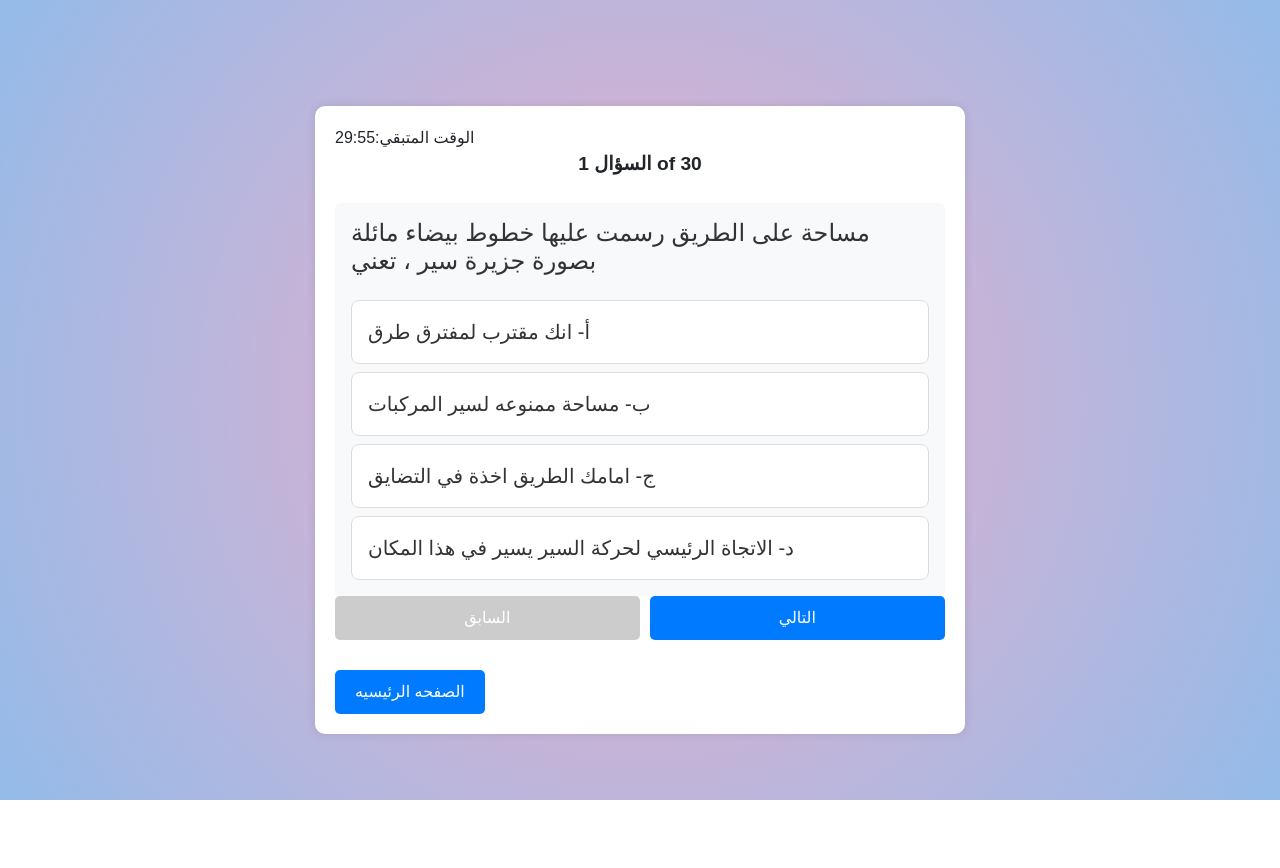
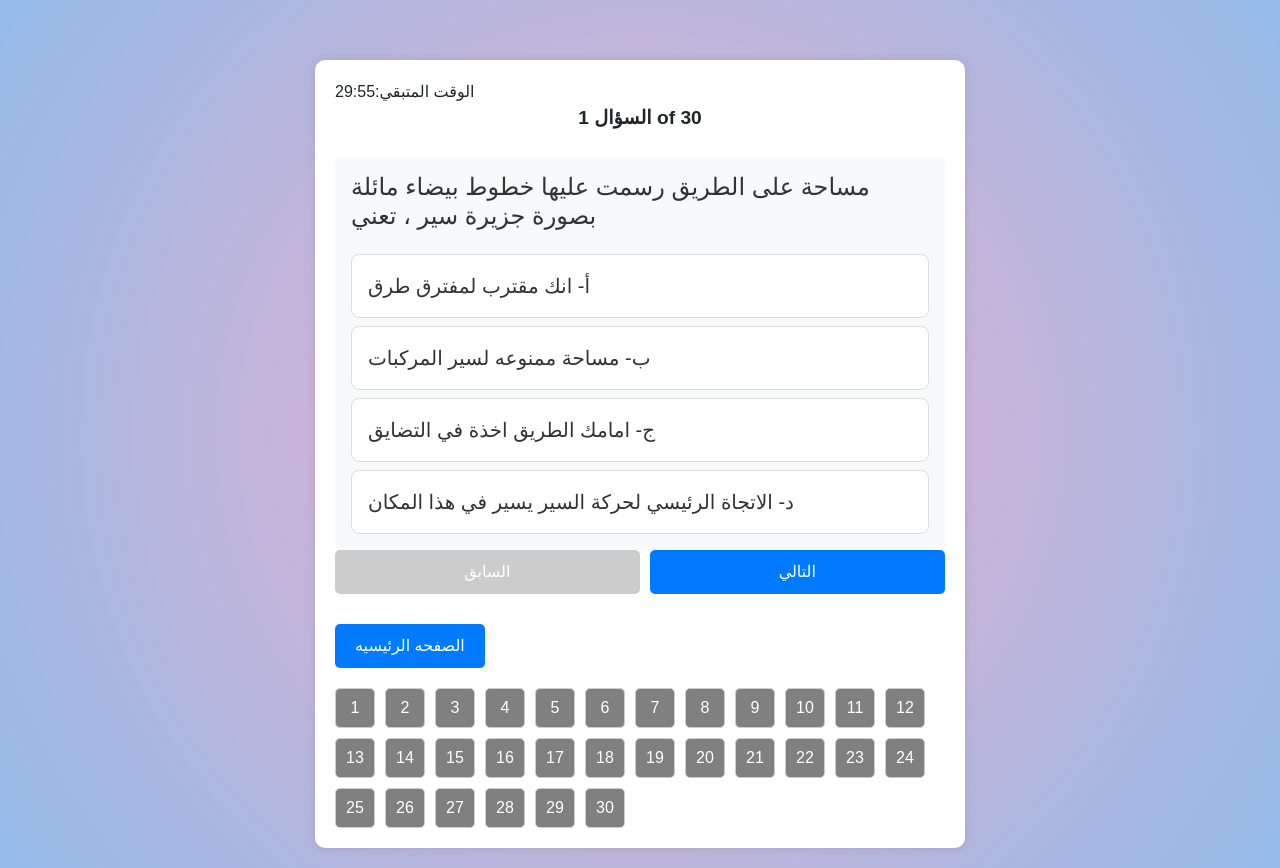
Before and after one commit to Samer20003/Sameeh_school, a React (Create React App) app: page /exam/1 in a window 1280 px wide. Before the commit the page ends 800 px from the top, so only its background shows below. Built offline with nearby package versions, Linux system fonts and the light colour scheme.

Commit message:
add a list of box for exam component to track the answerd and unanswred questiins

```diff
--- a/src/Components/Exam.js
+++ b/src/Components/Exam.js
@@ -64,6 +64,10 @@ const Exam = () => {
     navigate('/');
   };
 
+  const handleBoxClick = (index) => {
+    setCurrentQuestionIndex(index);
+  };
+
   if (isSubmitted) {
     return (
       <Results
@@ -106,9 +110,22 @@ const Exam = () => {
         </button>
       </div>
 
+      {/* New section for the boxes */}
+      <div className="boxes-section">
+        {questions.map((_, index) => (
+          <div
+            key={index}
+            className={`box ${userAnswers[index] !== null ? 'answered' : 'unanswered'}`}
+            onClick={() => handleBoxClick(index)}
+          >
+            {index + 1}
+          </div>
+        ))}
+      </div>
+
       {/* React-Bootstrap Modal */}
       <Modal show={showModal} onHide={() => setShowModal(false)}>
-        <Modal.Header closeButton>
+        <Modal.Header>
           <Modal.Title>تنبيه</Modal.Title>
         </Modal.Header>
         <Modal.Body>
--- a/src/styles/App.css
+++ b/src/styles/App.css
@@ -168,7 +168,33 @@ button:disabled {
 .question-navigation select:hover {
   border-color: #007bff;
 }
+.boxes-section {
+  display: flex;
+  flex-wrap: wrap;
+  gap: 10px;
+  margin-top: 20px;
+}
 
+.box {
+  width: 40px;
+  height: 40px;
+  display: flex;
+  align-items: center;
+  justify-content: center;
+  border: 1px solid #ccc;
+  border-radius: 5px;
+  cursor: pointer;
+  background-color: gray;
+  color: white;
+}
+
+.box.answered {
+  background-color: green;
+}
+
+.box.unanswered {
+  background-color: gray;
+}
 /* Responsive Styles */
 @media (max-width: 768px) {
   .app {
```
